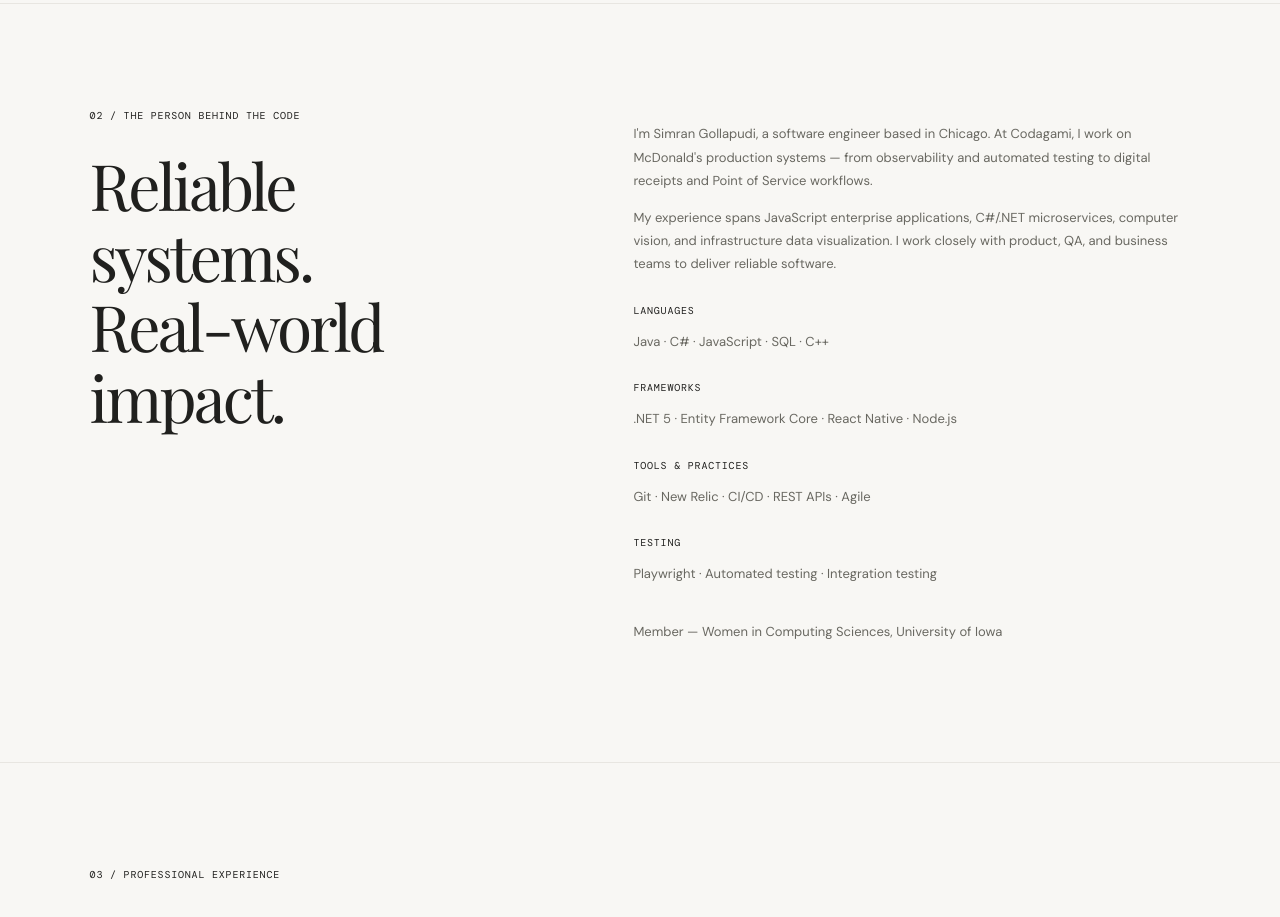
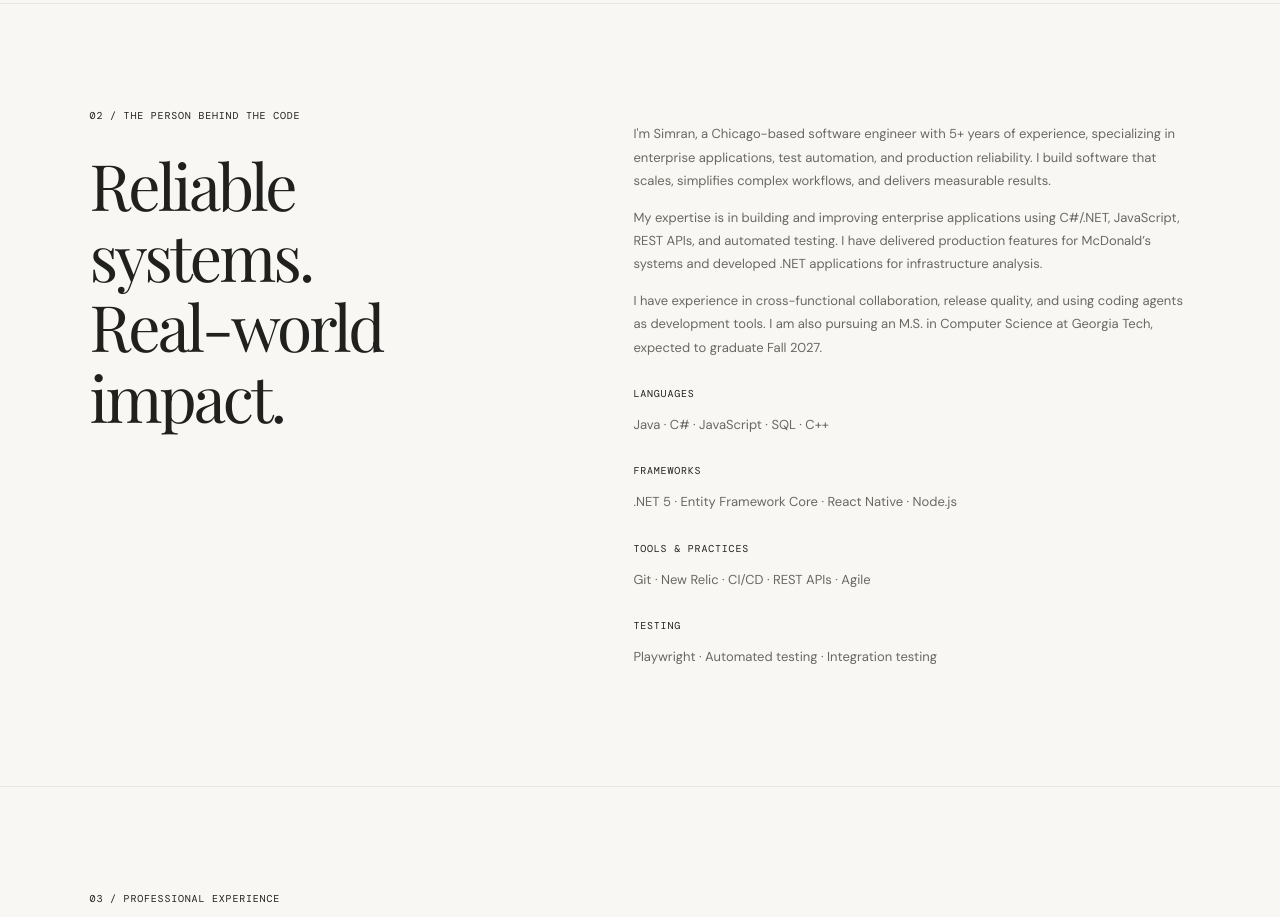
Before and after one commit to gollapud/simrangollapudi.github.io, a React (Vite) app: page / in a window 1280 px wide. Shown: the part 1980-2897 px from the top of the page. Built offline with nearby package versions, Linux system fonts and the light colour scheme.

Commit message:
Improvement to bio

```diff
--- a/src/App.tsx
+++ b/src/App.tsx
@@ -116,8 +116,9 @@ function App() {
             <h2>Reliable systems.<br />Real-world impact.</h2>
           </div>
           <div className="about-copy">
-            <p>I'm Simran Gollapudi, a software engineer based in Chicago. At Codagami, I work on McDonald's production systems — from observability and automated testing to digital receipts and Point of Service workflows.</p>
-            <p>My experience spans JavaScript enterprise applications, C#/.NET microservices, computer vision, and infrastructure data visualization. I work closely with product, QA, and business teams to deliver reliable software.</p>
+            <p>I'm Simran, a Chicago-based software engineer with 5+ years of experience, specializing in enterprise applications, test automation, and production reliability. I build software that scales, simplifies complex workflows, and delivers measurable results.</p>
+            <p>My expertise is in building and improving enterprise applications using C#/.NET, JavaScript, REST APIs, and automated testing. I have delivered production features for McDonald’s systems and developed .NET applications for infrastructure analysis. </p>
+            <p>I have experience in cross-functional collaboration, release quality, and using coding agents as development tools. I am also pursuing an M.S. in Computer Science at Georgia Tech, expected to graduate Fall 2027.</p>
             <h4>LANGUAGES</h4>
             <p>Java · C# · JavaScript · SQL · C++</p>
             <h4>FRAMEWORKS</h4>
@@ -126,7 +127,6 @@ function App() {
             <p>Git · New Relic · CI/CD · REST APIs · Agile</p>
             <h4>TESTING</h4>
             <p>Playwright · Automated testing · Integration testing</p>
-            <p className="membership">Member — Women in Computing Sciences, University of Iowa</p>
           </div>
         </section>
 
```
